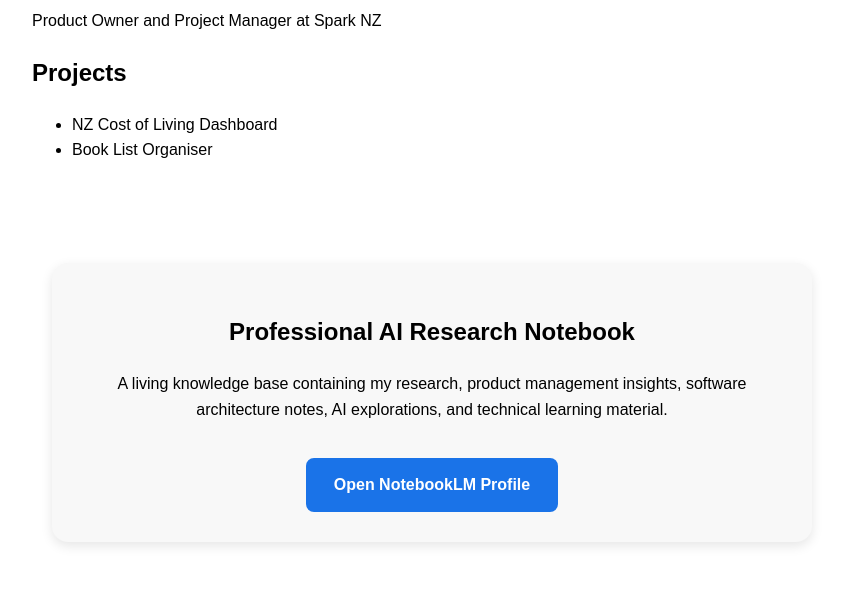
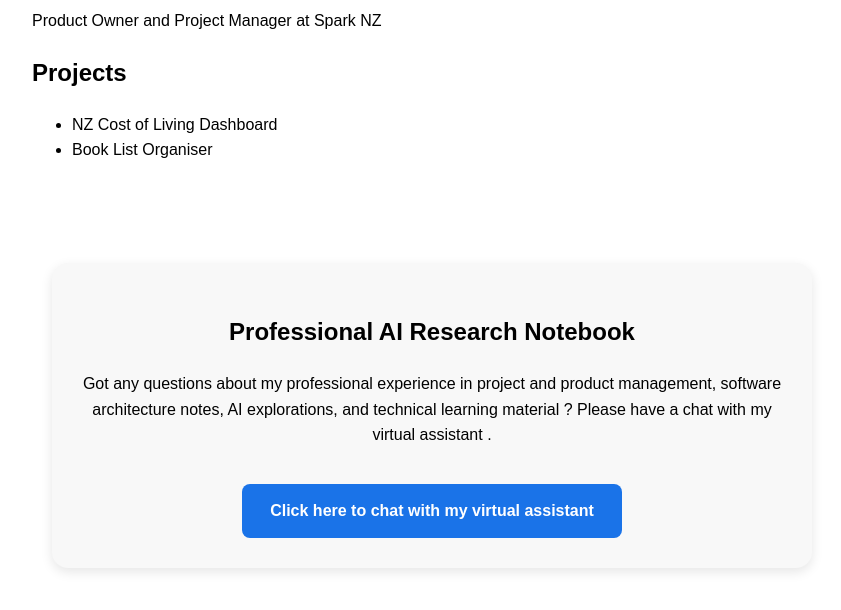
Before and after one commit to gilgamesh7/gilgamesh7.github.io, a plain HTML site: page index.html in a window 1280 px wide. Shown: the part 126-736 px from the top of the page, without its empty margins (208-1049 px from the left). Drawn offline with Linux system fonts and the light colour scheme.

Commit message:
Update index.html

```diff
--- a/index.html
+++ b/index.html
@@ -42,9 +42,10 @@
         <h2>Professional AI Research Notebook</h2>
 
         <p>
-            A living knowledge base containing my research,
-            product management insights, software architecture notes,
-            AI explorations, and technical learning material.
+            Got any questions about my professional experience in
+            project and product management, software architecture notes,
+            AI explorations, and technical learning material ?
+            Please have a chat with my virtual assistant .
         </p>
 
         <a href="https://notebooklm.google.com/notebook/4e8f6ef8-bee5-4dbb-8288-3f9ddd686ee7/preview"
@@ -59,7 +60,7 @@
                border-radius: 8px;
                font-weight: bold;
            ">
-            Open NotebookLM Profile
+            Click here to chat with my virtual assistant
         </a>
     </div>
 </section>
```
